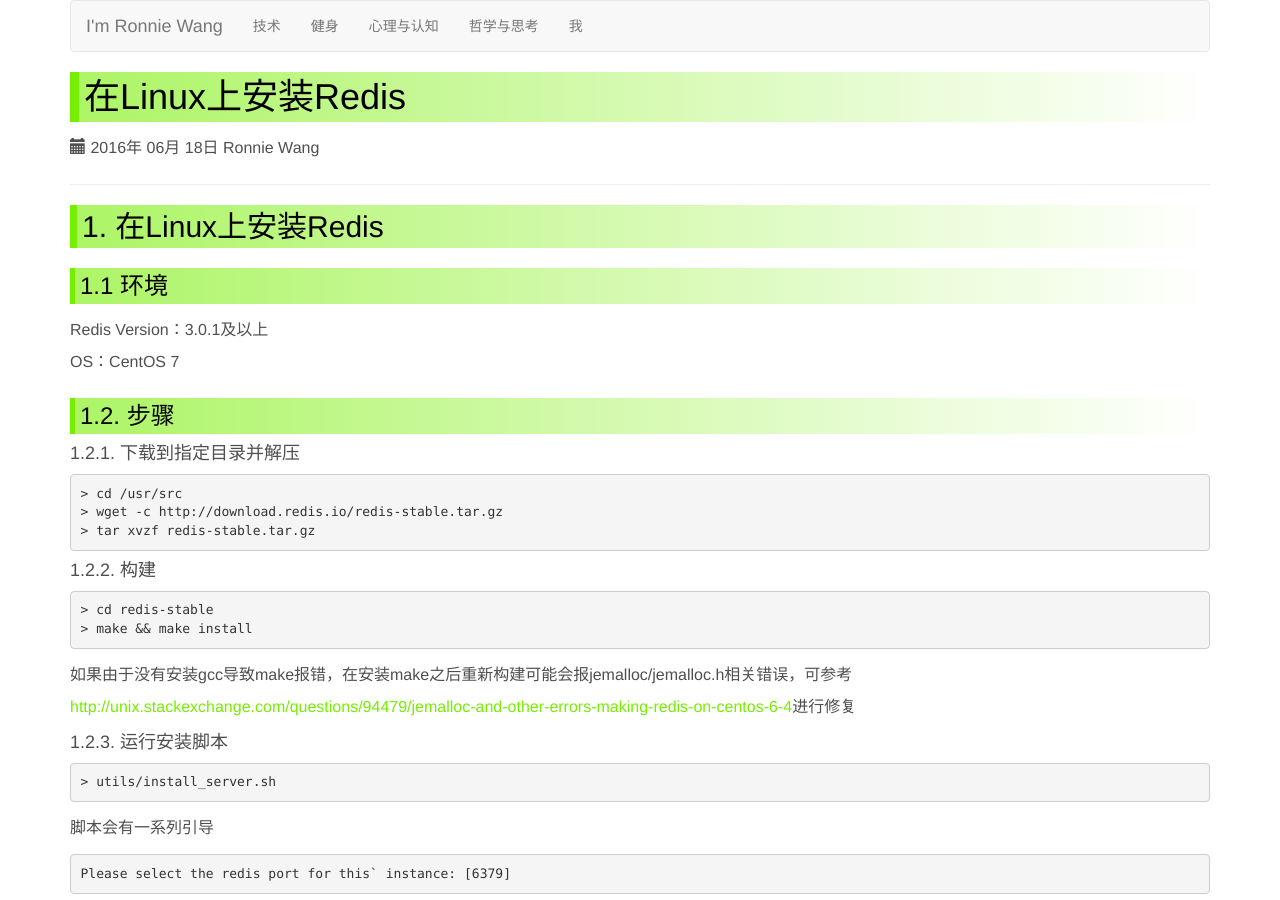
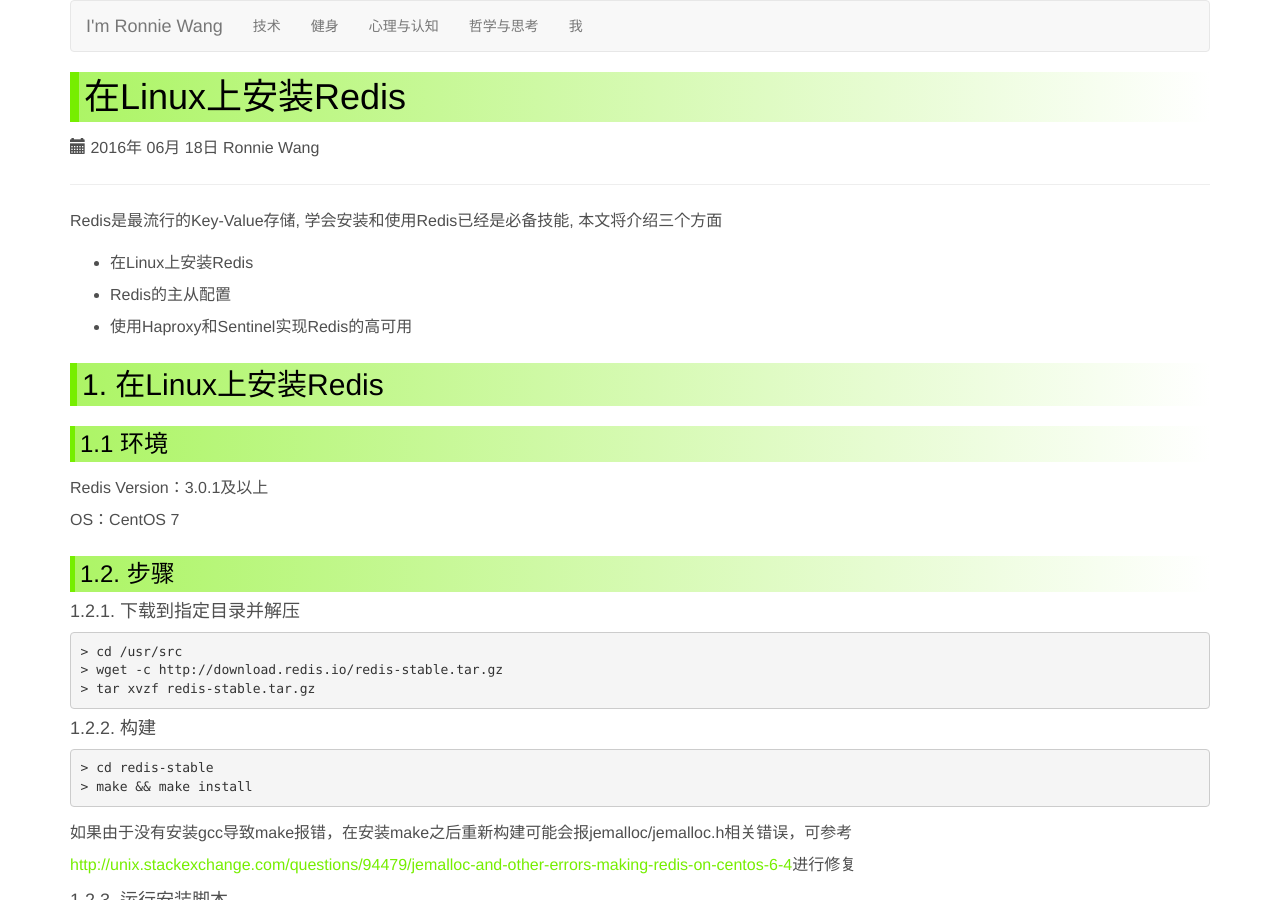
Before and after one commit to ronniewang/ronniewang.github.io, a Jekyll site: the page built from _posts/2016-06-18-install-redis-on-linux.md, in a window 1280 px wide and 900 px high. Built offline with Jekyll 4.4.1, drawn with Linux system fonts in a browser that asks for light colours.

Commit message:
update files

```diff
--- a/_posts/2016-06-18-install-redis-on-linux.md
+++ b/_posts/2016-06-18-install-redis-on-linux.md
@@ -4,6 +4,12 @@
 description: Redis是最流行的Key-Value存储, 学会安装和使用Redis已经是必备技能
 category: tech
 ---
+
+Redis是最流行的Key-Value存储, 学会安装和使用Redis已经是必备技能, 本文将介绍三个方面
+
+* 在Linux上安装Redis
+* Redis的主从配置
+* 使用Haproxy和Sentinel实现Redis的高可用
 
 ## 1. 在Linux上安装Redis
 ### 1.1 环境
```
